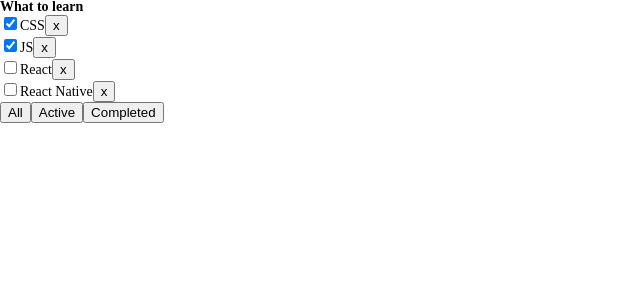
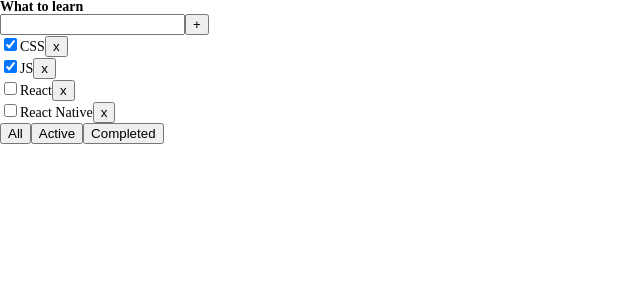
Before and after one commit to gqtpe/trello, a React (Create React App) app: page / in a window 1280 px wide. Shown: the top 300 px of the page, without its empty margins (0-640 px from the left). Built offline with nearby package versions, Linux system fonts and the light colour scheme; the HTML template or start-up script is replaced by a standard one.

Commit message:
todolist v03(addTask, eventHandlers)

```diff
--- a/src/components/TodoList/TodoList.tsx
+++ b/src/components/TodoList/TodoList.tsx
@@ -1,24 +1,37 @@
-import React from "react";
+import React, {useState, KeyboardEvent} from "react";
 import {FilterTypeValuesType} from "../../App";
 
 type PropsType = {
     title: string
     tasks: TaskType[]
-    removeTask: (id: number) => void
+    removeTask: (id: string) => void
     changeFilter: (filter: FilterTypeValuesType) => void
+    addTask: (title: string) => void
 }
 
 export type TaskType = {
-    id: number
+    id: string
     title: string
     isDone: boolean
 
 }
 
-export function Todolist({title, tasks, removeTask, changeFilter}: PropsType) {
+export function Todolist({title, tasks, removeTask, changeFilter, addTask}: PropsType) {
+    let [newTaskTitle, setTaskNewTitle] = useState<string>('');
+    const enterKeyPressHandler = (event: KeyboardEvent<HTMLInputElement>) => {
+        if (event.key === 'Enter') {
+            addTask(newTaskTitle)
+        }
+    }
     return (
         <div>
             <h3>{title}</h3>
+            <input
+                onChange={(e) => setTaskNewTitle(e.currentTarget.value)}
+                type="text"
+                onKeyUp={enterKeyPressHandler}
+            />
+            <button onClick={() => addTask(newTaskTitle)}>+</button>
             <ul>
 
                 {
```
